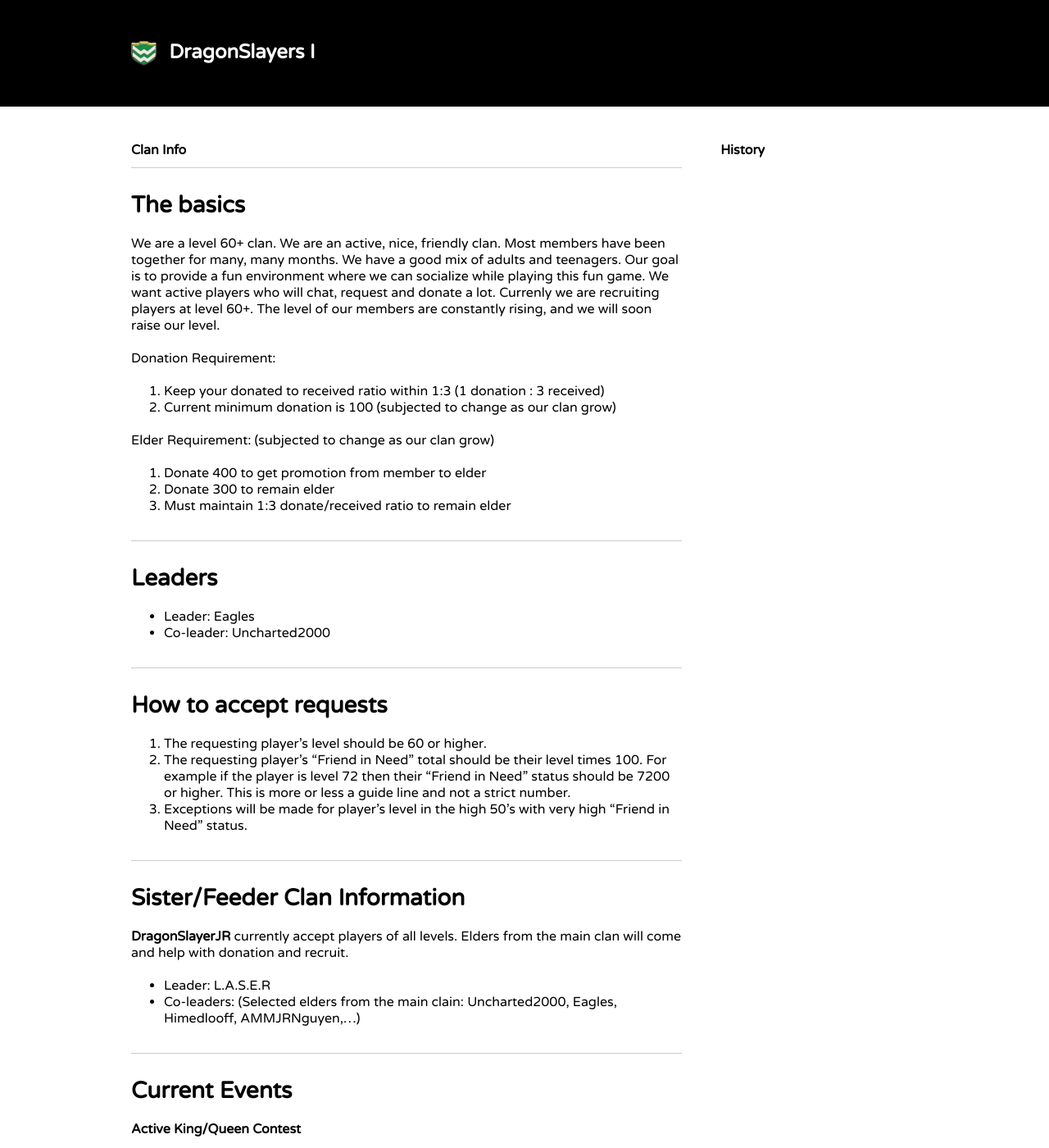
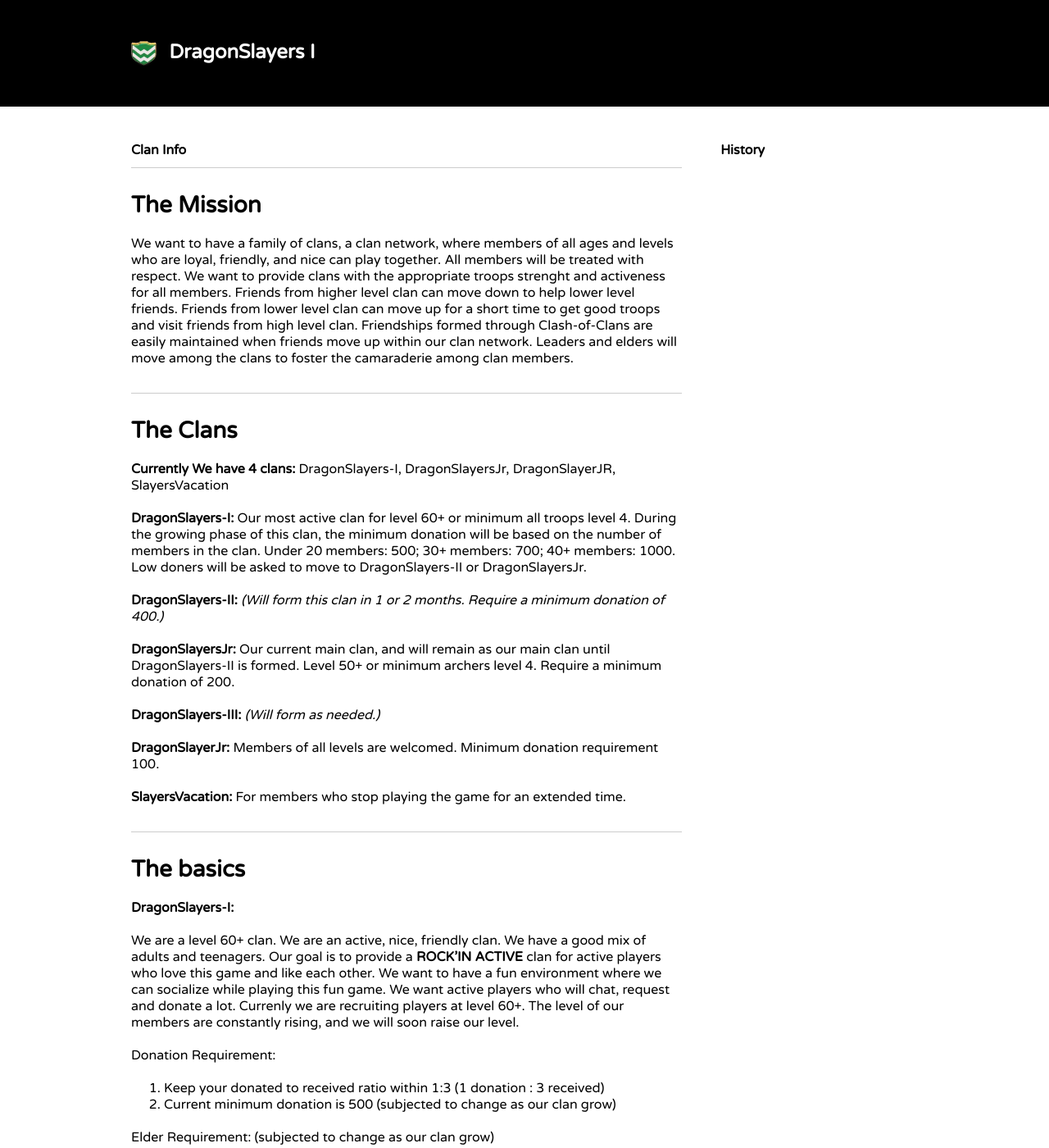
Before and after one commit to himedlooff/DragonSlayers-I, a Jekyll site: the page built from index.md, in a window 1280 px wide and 1400 px high. Shown: the whole window at 82% size. Built offline with Jekyll 4.4.1, drawn with Linux system fonts in a browser that asks for light colours; some of the changed text lies outside the part shown.

Commit message:
Update index.md
Major edid for DragonSlayers-I

```diff
--- a/index.md
+++ b/index.md
@@ -6,40 +6,105 @@
 editor: Eagles235
 ---
 
+# The Mission
+
+We want to have a family of clans, a clan network, where members of all ages and levels who are loyal, friendly, and nice can play together.  All members will be treated with respect.  We want to provide clans with the appropriate troops strenght and activeness for all members.  Friends from higher level clan can move down to help lower level friends.  Friends from lower level clan can move up for a short time to get good troops and visit friends from high level clan.  Friendships formed through Clash-of-Clans are easily maintained when friends move up within our clan network.  Leaders and elders will move among the clans to foster the camaraderie among clan members.
+
+# The Clans
+
+**Currently We have 4 clans:** DragonSlayers-I, DragonSlayersJr, DragonSlayerJR, SlayersVacation
+
+**DragonSlayers-I:** Our most active clan for level 60+ or minimum all troops level 4.  During the growing phase of this clan, the minimum donation will be based on the number of members in the clan.  Under 20 members: 500; 30+ members: 700; 40+ members: 1000.  Low doners will be asked to move to DragonSlayers-II or DragonSlayersJr.
+
+**DragonSlayers-II:** *(Will form this clan in 1 or 2 months.  Require a minimum donation of 400.)*
+
+**DragonSlayersJr:** Our current main clan, and will remain as our main clan until DragonSlayers-II is formed.  Level 50+ or minimum archers level 4.  Require a minimum donation of 200.
+
+**DragonSlayers-III:** *(Will form as needed.)*
+
+**DragonSlayerJr:** Members of all levels are welcomed.  Minimum donation requirement 100.
+
+**SlayersVacation:** For members who stop playing the game for an extended time.
+
 # The basics
 
-We are a level 60+ clan. We are an active, nice, friendly clan.  Most members have been together for many, many months. We have a good mix of adults and teenagers. Our goal is to provide a fun environment where we can socialize while playing this fun game. We want active players who will chat, request and donate a lot. Currenly we are recruiting players at level 60+. The level of our members are constantly rising, and we will soon raise our level.
+**DragonSlayers-I:**
+
+We are a level 60+ clan. We are an active, nice, friendly clan.  We have a good mix of adults and teenagers. Our goal is to provide a **ROCK'IN ACTIVE** clan for active players who love this game and like each other.  We want to have a fun environment where we can socialize while playing this fun game. We want active players who will chat, request and donate a lot. Currenly we are recruiting players at level 60+. The level of our members are constantly rising, and we will soon raise our level.
 
 Donation Requirement:
 
 1. Keep your donated to received ratio within 1:3 (1 donation : 3 received)
-2. Current minimum donation is 100 (subjected to change as our clan grow)
+2. Current minimum donation is 500 (subjected to change as our clan grow)
 
 Elder Requirement:  (subjected to change as our clan grow)
 
-1. Donate 400 to get promotion from member to elder
-2. Donate 300 to remain elder
+1. Donate 700 to get promotion from member to elder
+2. Donate 600 to remain elder
 3. Must maintain 1:3 donate/received ratio to remain elder
 
-# Leaders
+**Leaders**
 
 - Leader:    Eagles
-- Co-leader: Uncharted2000
+- Co-leader: Uncharted2000, Himedlooff
 
-# How to accept requests
+**How to accept requests**
 
-1. The requesting player's level should be 60 or higher.
+1. The requesting player's level should be 60+ or advance Town Hall 7 with all troops level 4.
 2. The requesting player's "Friend in Need" total should be their level times 100. For example if the player is level 72 then their "Friend in Need" status should be 7200 or higher.  This is more or less a guide line and not a strict number.
 3. Exceptions will be made for player's level in the high 50's with very high "Friend in Need" status.
 
 # Sister/Feeder Clan Information
 
-**DragonSlayerJR** currently accept players of all levels.  Elders from the main clan will come and help with donation and recruit.
+
+**DragonSlayersJr:**
+
+We are a level 60+ clan. We are an active, nice, friendly clan.  We have a good mix of adults and teenagers. Our goal is to provide a active clan for active players.  We want to have a fun environment where we can socialize while playing this fun game. We want active players who will chat, request and donate a lot. Currenly we are recruiting players at level 60+. The level of our members are constantly rising, and we will soon raise our level.
+
+Donation Requirement:
+
+1. Keep your donated to received ratio within 1:3 (1 donation : 3 received)
+2. Current minimum donation is 500 (subjected to change as our clan grow)
+
+Elder Requirement:  (subjected to change as our clan grow)
+
+1. Donate 500 to get promotion from member to elder
+2. Donate 300 to remain elder
+3. Must maintain 1:3 donate/received ratio to remain elder
+
+**Leaders**
+
+- Leader:    Eagles
+- Co-leader: Uncharted2000, Himedlooff, AMMJRNguyen
+
+**How to accept requests**
+
+1. The requesting player's level should be 50+ or level 4 archer.
+2. The requesting player's "Friend in Need" total should be their level times 100. For example if the player is level 72 then their "Friend in Need" status should be 7200 or higher.  This is more or less a guide line and not a strict number.
+3. Exceptions will be made for player's level in the high 40's with very high "Friend in Need" status.
+
+
+
+**DragonSlayerJR:**
+
+Currently accept players of all levels.  Elders from the main clan will come and help with donation and recruit.
 
 - Leader: L.A.S.E.R
 - Co-leaders: (Selected elders from the main clain: Uncharted2000, Eagles, Himedlooff, AMMJRNguyen,...)
 
 # Current Events
+
+**NEW INFORMATION:**
+
+**Formation of the new clan DragonSlayers-I:**
+
+**Stage 1:** The formation of the clan
+
+1. We will select 10 strong/active (not 10 best) elders from DragonSlayersJr to form the startup group of DragonSlayers-I
+2. These elders must be the chatty bunch to give the new clan the vibrante/active atmosphere
+3. These elders must give a strong and constant push to help recruit new players for DragonSlayers-I
+4. At the same time we will lower the requirement for DragonSlayersJr to ease with the recruiting of new members to make up for the lost of the 10 strong elders
+5. We will leave good and strong elders in DragonSlayerJr to make sure the clan continue to do well and grow.  REMEMBER that DragonSlayersJr is still our main clan at this early stage
 
 **Active King/Queen Contest**
 
@@ -85,6 +150,6 @@
 
 # Web Designer and Contributors
 
-Web Designer: Himedlooff (Clan Elder)
+Web Designer: Himedlooff (Co-Leader)
 
 All information is maintained by Eagles.  Please contact Eagles for any corrections or suggestions.
```
